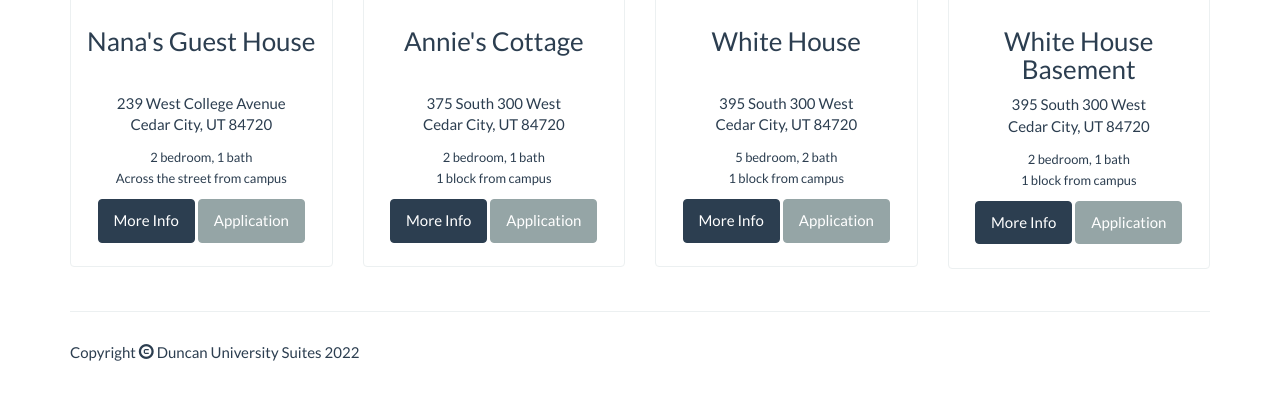
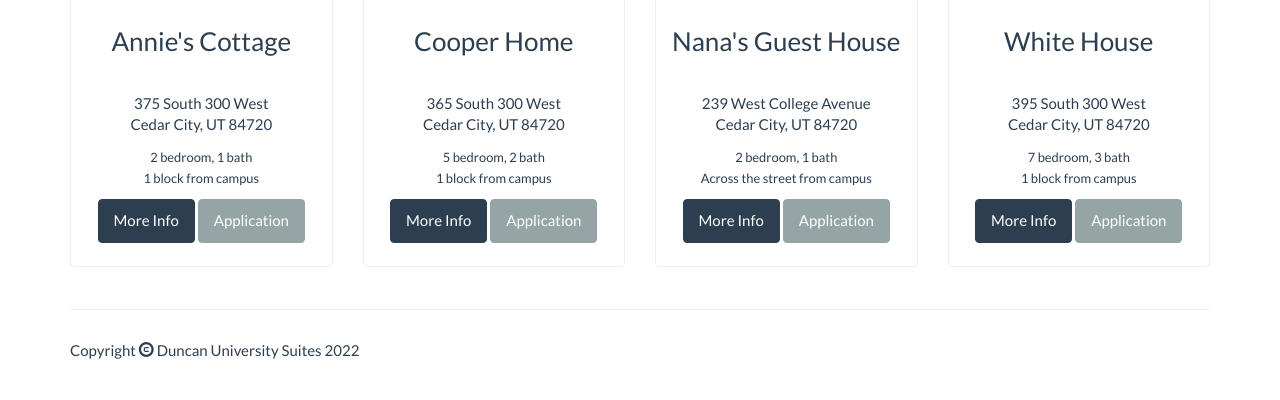
Before and after one commit to michae1duncan/du-suites, a website: page app/index.html in a window 1280 px wide. Shown: the part 510-910 px from the top of the page. Drawn offline with Linux system fonts and the light colour scheme.

Commit message:
update image

```diff
--- a/app/index.html
+++ b/app/index.html
@@ -118,6 +118,36 @@
 
             <div class="col-md-3 col-sm-6 hero-feature">
                 <div class="thumbnail">
+                    <img src="images/a_700.jpg">
+                    <div class="caption">
+                        <h3>Annie's Cottage</h3>
+                        <div class="visible-lg visible-md"><h5><br></h5></div>
+                        <p>375 South 300 West<br>Cedar City, UT  84720</p>
+                        <p><small>2 bedroom, 1 bath<br>1 block from campus</small></p>
+                        <p>
+                            <a href="annies.html" class="btn btn-primary">More Info</a> <a href="docs/DUS_Application_21-22.pdf" class="btn btn-default" target="_blank">Application</a>
+                        </p>
+                    </div>
+                </div>
+            </div>
+
+            <div class="col-md-3 col-sm-6 hero-feature">
+                <div class="thumbnail">
+                    <img src="images/ch_700.jpg">
+                    <div class="caption">
+                        <h3>Cooper Home</h3>
+                        <div class="visible-lg"><h5><br></h5></div>
+                        <p>365 South 300 West<br>Cedar City, UT  84720</p>
+                        <p><small>5 bedroom, 2 bath<br>1 block from campus</small></p>
+                        <p>
+                            <a href="coopers.html" class="btn btn-primary">More Info</a> <a href="docs/DUS_Application_21-22.pdf" class="btn btn-default" target="_blank">Application</a>
+                        </p>
+                    </div>
+                </div>
+            </div>
+
+            <div class="col-md-3 col-sm-6 hero-feature">
+                <div class="thumbnail">
                     <img src="images/n_700.jpg">
                     <div class="caption">
                         <h3>Nana's Guest House</h3>
@@ -133,27 +163,12 @@
 
             <div class="col-md-3 col-sm-6 hero-feature">
                 <div class="thumbnail">
-                    <img src="images/a_700.jpg">
-                    <div class="caption">
-                        <h3>Annie's Cottage</h3>
-                        <div class="visible-lg visible-md"><h5><br></h5></div>
-                        <p>375 South 300 West<br>Cedar City, UT  84720</p>
-                        <p><small>2 bedroom, 1 bath<br>1 block from campus</small></p>
-                        <p>
-                            <a href="annies.html" class="btn btn-primary">More Info</a> <a href="docs/DUS_Application_21-22.pdf" class="btn btn-default" target="_blank">Application</a>
-                        </p>
-                    </div>
-                </div>
-            </div>
-
-            <div class="col-md-3 col-sm-6 hero-feature">
-                <div class="thumbnail">
                     <img src="images/wh_700.jpg">
                     <div class="caption">
                         <h3>White House</h3>
                         <div class="visible-lg visible-md"><h5><br></h5></div>
                         <p>395 South 300 West<br>Cedar City, UT  84720</p>
-                        <p><small>5 bedroom, 2 bath<br>1 block from campus</small></p>
+                        <p><small>7 bedroom, 3 bath<br>1 block from campus</small></p>
                         <p>
                             <a href="whiteHouse.html" class="btn btn-primary">More Info</a> <a href="docs/DUS_Application_21-22.pdf" class="btn btn-default" target="_blank">Application</a>
                         </p>
@@ -161,7 +176,7 @@
                 </div>
             </div>
 
-            <div class="col-md-3 col-sm-6 hero-feature">
+            <!-- <div class="col-md-3 col-sm-6 hero-feature">
                 <div class="thumbnail">
                     <img src="images/whb_700.jpg">
                     <div class="caption">
@@ -173,7 +188,7 @@
                         </p>
                     </div>
                 </div>
-            </div>
+            </div> -->
 
         </div>
 
```
